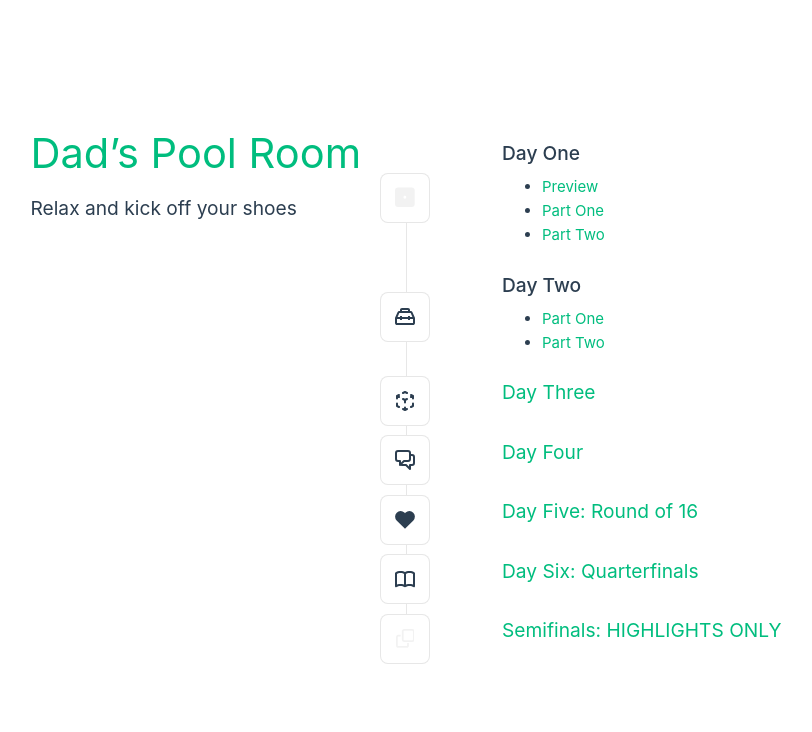
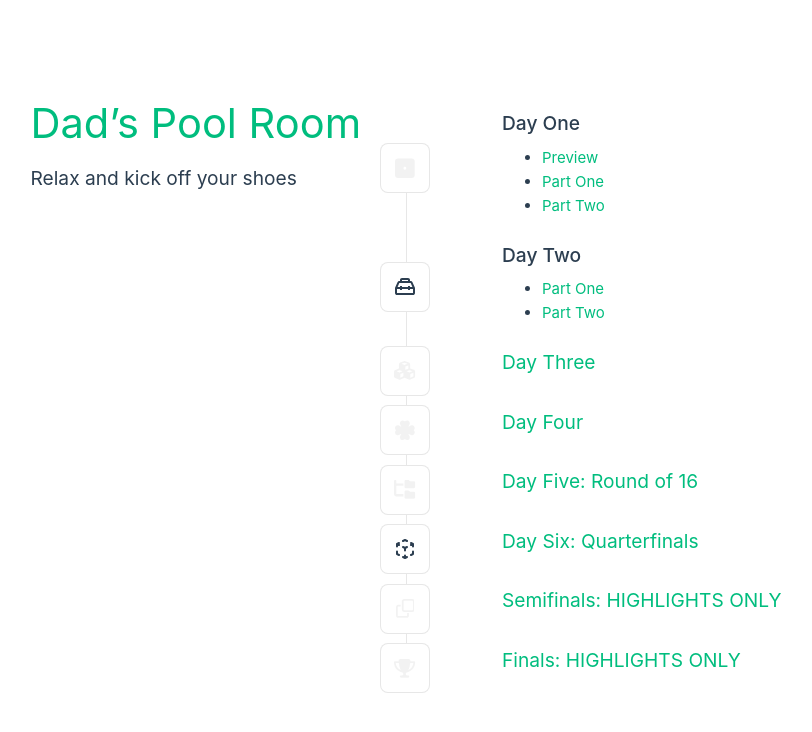
Before and after one commit to mekane84/dads-pool-room, a Vue app: page / in a window 1280 px wide. Shown: the top 732 px of the page, without its empty margins (234-1046 px from the left). Built offline with nearby package versions, Linux system fonts and the light colour scheme.

Commit message:
add finals, some icon changes

```diff
--- a/src/App.vue
+++ b/src/App.vue
@@ -6,12 +6,12 @@ import HelloWorld from './components/HelloWorld.vue'
   <header>
 <!--    <img alt="Vue logo" class="logo" src="assets/logo.svg" width="125" height="125" />-->
 
-    <div class="wrapper">
+    <div class="wrapper" style="margin-top: 10px; margin-bottom: 10px">
       <HelloWorld/>
     </div>
   </header>
 
-  <main>
+  <main style="margin-top: 10px; margin-bottom: 10px">
     <router-view></router-view>
   </main>
 
--- a/src/components/TheWelcome.vue
+++ b/src/components/TheWelcome.vue
@@ -1,12 +1,13 @@
 <script setup>
 import WelcomeItem from './WelcomeItem.vue'
 import OneIcon from './icons/IconOne.vue'
-import DocumentationIcon from './icons/IconDocumentation.vue'
+import CloverIcon from './icons/IconClover.vue'
 import ToolingIcon from './icons/IconTooling.vue'
+import CubesIcon from './icons/IconCubes.vue'
 import EcosystemIcon from './icons/IconEcosystem.vue'
-import CommunityIcon from './icons/IconCommunity.vue'
-import SupportIcon from './icons/IconSupport.vue'
+import FolderTreeIcon from './icons/IconFolderTree.vue'
 import IconSemi from "@/components/icons/IconSemi.vue";
+import IconFinals from "@/components/icons/IconFinals.vue";
 </script>
 
 <template>
@@ -46,7 +47,7 @@ import IconSemi from "@/components/icons/IconSemi.vue";
 
     <WelcomeItem>
       <template #icon>
-        <EcosystemIcon />
+        <CubesIcon />
       </template>
       <template #heading>
         <router-link to="/day3">Day Three</router-link>
@@ -56,7 +57,7 @@ import IconSemi from "@/components/icons/IconSemi.vue";
 
     <WelcomeItem>
       <template #icon>
-        <CommunityIcon />
+        <CloverIcon />
       </template>
       <template #heading>
         <router-link to="/day4">Day Four</router-link>
@@ -65,7 +66,7 @@ import IconSemi from "@/components/icons/IconSemi.vue";
 
     <WelcomeItem>
       <template #icon>
-        <SupportIcon />
+        <FolderTreeIcon />
       </template>
       <template #heading>
         <router-link to="/day5">Day Five: Round of 16</router-link>
@@ -74,7 +75,7 @@ import IconSemi from "@/components/icons/IconSemi.vue";
 
     <WelcomeItem>
       <template #icon>
-        <DocumentationIcon />
+        <EcosystemIcon />
       </template>
       <template #heading>
         <router-link to="/day6">Day Six: Quarterfinals</router-link>
@@ -89,5 +90,14 @@ import IconSemi from "@/components/icons/IconSemi.vue";
         <router-link to="/semis">Semifinals: HIGHLIGHTS ONLY</router-link>
       </template>
     </WelcomeItem>
+
+    <WelcomeItem>
+      <template #icon>
+        <IconFinals/>
+      </template>
+      <template #heading>
+        <router-link to="/finals">Finals: HIGHLIGHTS ONLY</router-link>
+      </template>
+    </WelcomeItem>
   </main>
 </template>
--- /dev/null
+++ b/src/components/icons/IconClover.vue
@@ -0,0 +1,16 @@
+<script setup>
+
+</script>
+
+<template>
+  <svg xmlns="http://www.w3.org/2000/svg" height="1.5em" viewBox="0 0 448 512">
+    <!--! Font Awesome Free 6.4.2 by @fontawesome - https://fontawesome.com License - https://fontawesome.com/license (Commercial License) Copyright 2023 Fonticons, Inc. -->
+    <path d="M173.3 32C139.4 32 112 59.4 112 93.3v4.9c0 12 3.3 23.7 9.4 34l18.8 31.3c1.1 1.8 1.2 3.1 1 4.2c-.2 1.2-.8 2.5-2 3.6s-2.4 1.8-3.6 2c-1 .2-2.4 .1-4.2-1l-31.3-18.8c-10.3-6.2-22-9.4-34-9.4H61.3C27.4 144 0 171.4 0 205.3c0 16.2 6.5 31.8 17.9 43.3l1.2 1.2c3.4 3.4 3.4 9 0 12.4l-1.2 1.2C6.5 274.9 0 290.5 0 306.7C0 340.6 27.4 368 61.3 368h4.9c12 0 23.7-3.3 34-9.4l31.3-18.8c1.8-1.1 3.1-1.2 4.2-1c1.2 .2 2.5 .8 3.6 2s1.8 2.4 2 3.6c.2 1 .1 2.4-1 4.2l-18.8 31.3c-6.2 10.3-9.4 22-9.4 34v4.9c0 33.8 27.4 61.3 61.3 61.3c16.2 0 31.8-6.5 43.3-17.9l1.2-1.2c3.4-3.4 9-3.4 12.4 0l1.2 1.2c11.5 11.5 27.1 17.9 43.3 17.9c33.8 0 61.3-27.4 61.3-61.3v-4.9c0-12-3.3-23.7-9.4-34l-18.8-31.3c-1.1-1.8-1.2-3.1-1-4.2c.2-1.2 .8-2.5 2-3.6s2.4-1.8 3.6-2c1-.2 2.4-.1 4.2 1l31.3 18.8c10.3 6.2 22 9.4 34 9.4h4.9c33.8 0 61.3-27.4 61.3-61.3c0-16.2-6.5-31.8-17.9-43.3l-1.2-1.2c-3.4-3.4-3.4-9 0-12.4l1.2-1.2c11.5-11.5 17.9-27.1 17.9-43.3c0-33.8-27.4-61.3-61.3-61.3h-4.9c-12 0-23.7 3.3-34 9.4l-31.3 18.8c-1.8 1.1-3.1 1.2-4.2 1c-1.2-.2-2.5-.8-3.6-2s-1.8-2.4-2-3.6c-.2-1-.1-2.4 1-4.2l18.8-31.3c6.2-10.3 9.4-22 9.4-34V93.3C336 59.4 308.6 32 274.7 32c-16.2 0-31.8 6.5-43.3 17.9l-1.2 1.2c-3.4 3.4-9 3.4-12.4 0l-1.2-1.2C205.1 38.5 189.5 32 173.3 32z"/>
+  </svg>
+</template>
+
+<style scoped>
+svg {
+  fill: rgba(235, 235, 235, 0.64);
+}
+</style>
--- /dev/null
+++ b/src/components/icons/IconCubes.vue
@@ -0,0 +1,16 @@
+<script setup>
+
+</script>
+
+<template>
+  <svg xmlns="http://www.w3.org/2000/svg" height="1.25em" viewBox="0 0 576 512">
+    <!--! Font Awesome Free 6.4.2 by @fontawesome - https://fontawesome.com License - https://fontawesome.com/license (Commercial License) Copyright 2023 Fonticons, Inc. -->
+    <path d="M290.8 48.6l78.4 29.7L288 109.5 206.8 78.3l78.4-29.7c1.8-.7 3.8-.7 5.7 0zM136 92.5V204.7c-1.3 .4-2.6 .8-3.9 1.3l-96 36.4C14.4 250.6 0 271.5 0 294.7V413.9c0 22.2 13.1 42.3 33.5 51.3l96 42.2c14.4 6.3 30.7 6.3 45.1 0L288 457.5l113.5 49.9c14.4 6.3 30.7 6.3 45.1 0l96-42.2c20.3-8.9 33.5-29.1 33.5-51.3V294.7c0-23.3-14.4-44.1-36.1-52.4l-96-36.4c-1.3-.5-2.6-.9-3.9-1.3V92.5c0-23.3-14.4-44.1-36.1-52.4l-96-36.4c-12.8-4.8-26.9-4.8-39.7 0l-96 36.4C150.4 48.4 136 69.3 136 92.5zM392 210.6l-82.4 31.2V152.6L392 121v89.6zM154.8 250.9l78.4 29.7L152 311.7 70.8 280.6l78.4-29.7c1.8-.7 3.8-.7 5.7 0zm18.8 204.4V354.8L256 323.2v95.9l-82.4 36.2zM421.2 250.9c1.8-.7 3.8-.7 5.7 0l78.4 29.7L424 311.7l-81.2-31.1 78.4-29.7zM523.2 421.2l-77.6 34.1V354.8L528 323.2v90.7c0 3.2-1.9 6-4.8 7.3z"/>
+  </svg>
+</template>
+
+<style scoped>
+  svg {
+    fill: rgba(235, 235, 235, 0.64);
+  }
+</style>
--- /dev/null
+++ b/src/components/icons/IconFinals.vue
@@ -0,0 +1,16 @@
+<script setup>
+
+</script>
+
+<template>
+  <svg xmlns="http://www.w3.org/2000/svg" height="1.25em" viewBox="0 0 576 512">
+    <!--! Font Awesome Free 6.4.2 by @fontawesome - https://fontawesome.com License - https://fontawesome.com/license (Commercial License) Copyright 2023 Fonticons, Inc. -->
+    <path d="M400 0H176c-26.5 0-48.1 21.8-47.1 48.2c.2 5.3 .4 10.6 .7 15.8H24C10.7 64 0 74.7 0 88c0 92.6 33.5 157 78.5 200.7c44.3 43.1 98.3 64.8 138.1 75.8c23.4 6.5 39.4 26 39.4 45.6c0 20.9-17 37.9-37.9 37.9H192c-17.7 0-32 14.3-32 32s14.3 32 32 32H384c17.7 0 32-14.3 32-32s-14.3-32-32-32H357.9C337 448 320 431 320 410.1c0-19.6 15.9-39.2 39.4-45.6c39.9-11 93.9-32.7 138.2-75.8C542.5 245 576 180.6 576 88c0-13.3-10.7-24-24-24H446.4c.3-5.2 .5-10.4 .7-15.8C448.1 21.8 426.5 0 400 0zM48.9 112h84.4c9.1 90.1 29.2 150.3 51.9 190.6c-24.9-11-50.8-26.5-73.2-48.3c-32-31.1-58-76-63-142.3zM464.1 254.3c-22.4 21.8-48.3 37.3-73.2 48.3c22.7-40.3 42.8-100.5 51.9-190.6h84.4c-5.1 66.3-31.1 111.2-63 142.3z"/>
+  </svg>
+</template>
+
+<style scoped>
+  svg {
+    fill: rgba(235, 235, 235, 0.64);
+  }
+</style>
--- /dev/null
+++ b/src/components/icons/IconFolderTree.vue
@@ -0,0 +1,16 @@
+<script setup>
+
+</script>
+
+<template>
+  <svg xmlns="http://www.w3.org/2000/svg" height="1.25em" viewBox="0 0 576 512">
+    <!--! Font Awesome Free 6.4.2 by @fontawesome - https://fontawesome.com License - https://fontawesome.com/license (Commercial License) Copyright 2023 Fonticons, Inc. -->
+    <path d="M64 32C64 14.3 49.7 0 32 0S0 14.3 0 32v96V384c0 35.3 28.7 64 64 64H256V384H64V160H256V96H64V32zM288 192c0 17.7 14.3 32 32 32H544c17.7 0 32-14.3 32-32V64c0-17.7-14.3-32-32-32H445.3c-8.5 0-16.6-3.4-22.6-9.4L409.4 9.4c-6-6-14.1-9.4-22.6-9.4H320c-17.7 0-32 14.3-32 32V192zm0 288c0 17.7 14.3 32 32 32H544c17.7 0 32-14.3 32-32V352c0-17.7-14.3-32-32-32H445.3c-8.5 0-16.6-3.4-22.6-9.4l-13.3-13.3c-6-6-14.1-9.4-22.6-9.4H320c-17.7 0-32 14.3-32 32V480z"/>
+  </svg>
+</template>
+
+<style scoped>
+svg {
+  fill: rgba(235, 235, 235, 0.64);
+}
+</style>
--- a/src/router/index.js
+++ b/src/router/index.js
@@ -10,6 +10,7 @@ import DayFour from "@/views/DayFour.vue";
 import DayFive from "@/views/DayFive.vue";
 import DaySix from "@/views/DaySix.vue";
 import Semis from "@/views/Semis.vue";
+import Finals from "@/views/Finals.vue";
 
 const routes = [
   {path: '/', name: 'Home', component: Home},
@@ -22,7 +23,8 @@ const routes = [
   {path: '/day4', name: 'Day 4', component: DayFour},
   {path: '/day5', name: 'Day 5', component: DayFive},
   {path: '/day6', name: 'Day 6', component: DaySix},
-  {path: '/semis', name: 'Semifinals', component: Semis}
+  {path: '/semis', name: 'Semifinals', component: Semis},
+  {path: '/finals', name: 'Finals', component: Finals},
 ]
 
 const router = createRouter({
--- /dev/null
+++ b/src/views/Finals.vue
@@ -0,0 +1,18 @@
+<script setup>
+
+</script>
+
+<template>
+  <div>
+    <h2>Finals: HIGHLIGHTS ONLY SORRY</h2>
+    <h2>Fedor Gorst vs. Ko Pin Chung</h2>
+    <iframe width="560" height="315" src="https://www.youtube.com/embed/AsPnvfSp7Ls?si=QsQPT-hEWiuZVmY8"
+            title="YouTube video player" frameborder="0"
+            allow="accelerometer; autoplay; clipboard-write; encrypted-media; gyroscope; picture-in-picture; web-share"
+            allowfullscreen></iframe>
+  </div>
+</template>
+
+<style scoped>
+
+</style>
```
